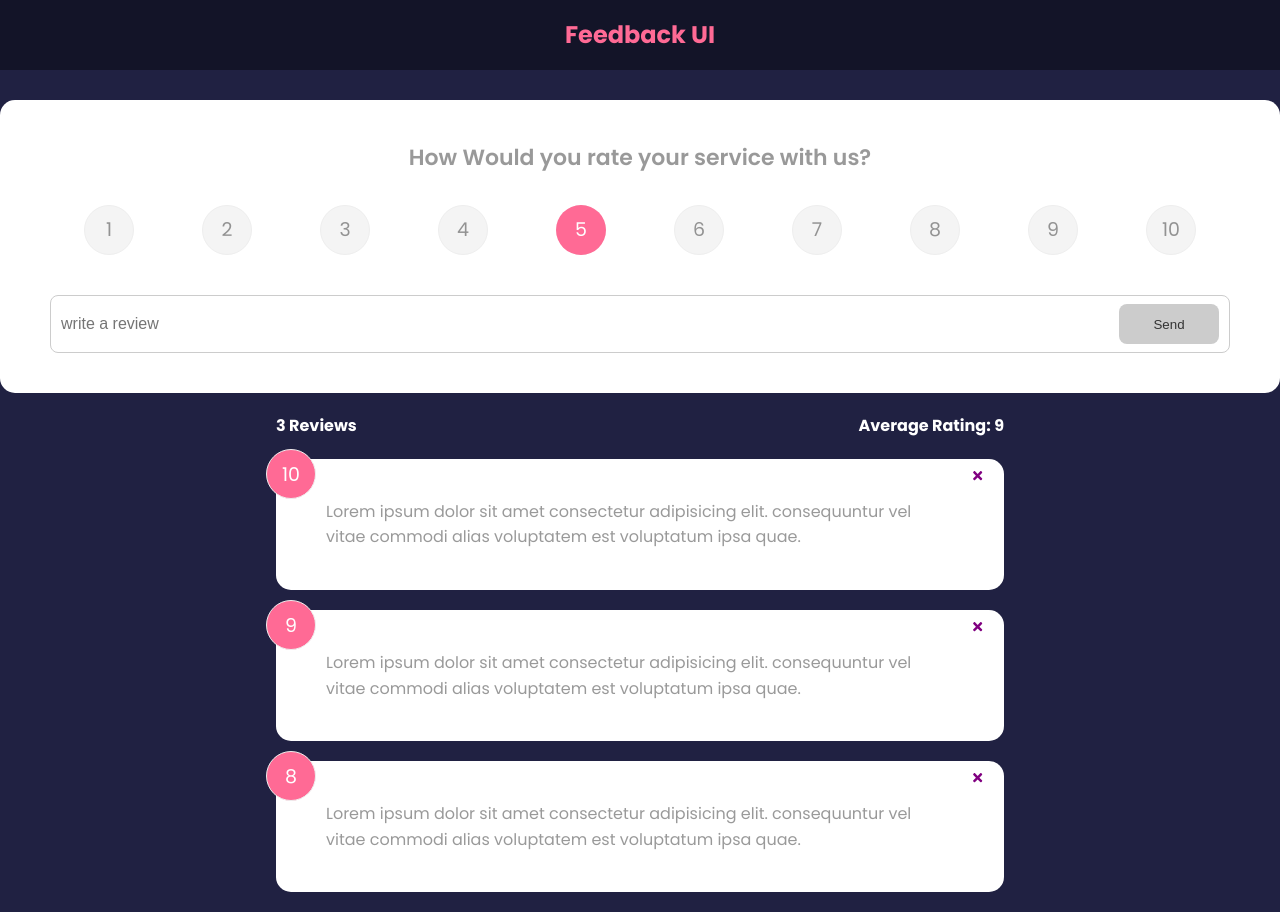
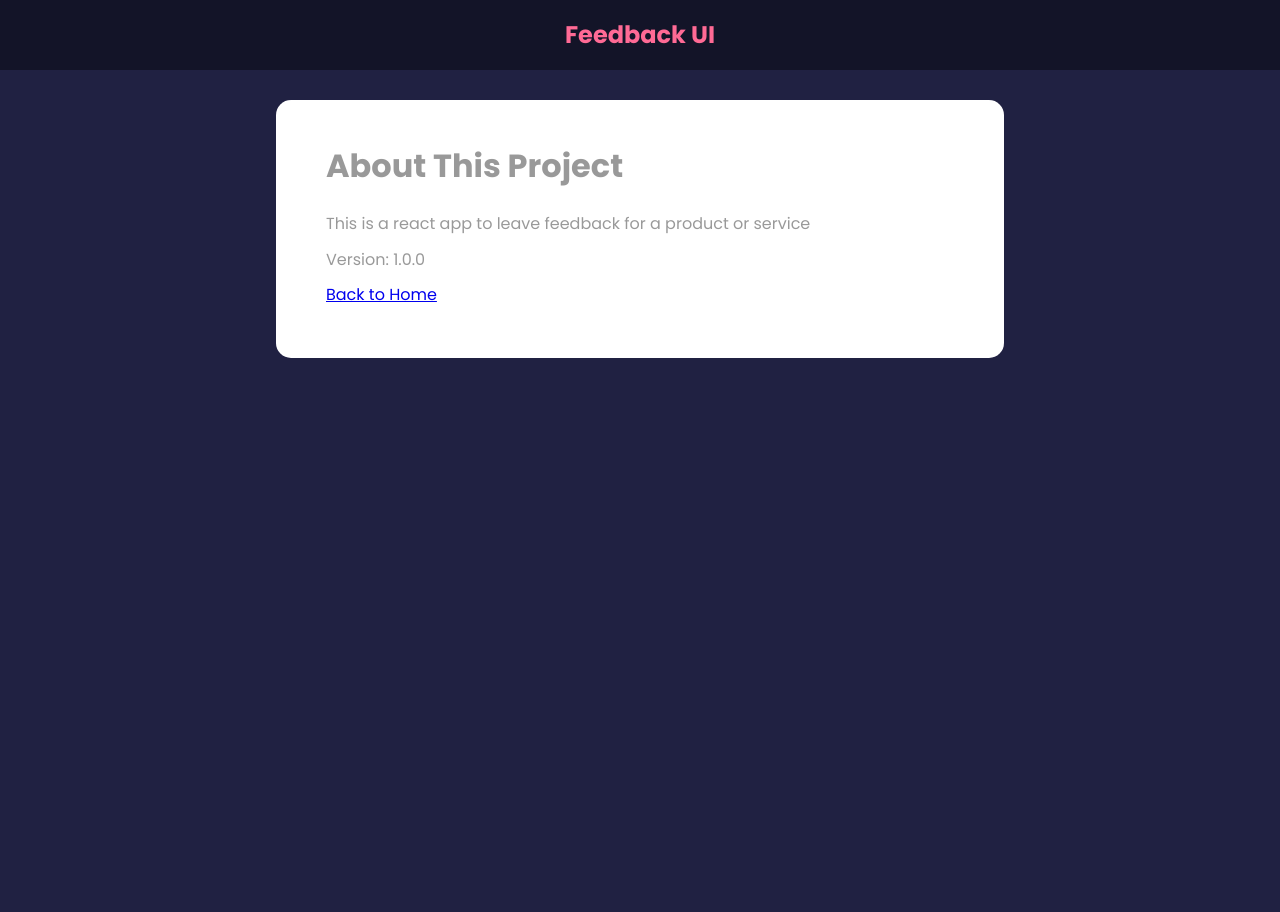
Before and after one commit to PhilipGreene08/feedback-app, a React (Create React App) app: page /about in a window 1280 px wide. After the commit the page ends 800 px from the top, so only its background shows below. Built offline with nearby package versions, Linux system fonts and the light colour scheme.

Commit message:
8th day commit

```diff
--- a/package.json
+++ b/package.json
@@ -6,10 +6,13 @@
     "@testing-library/jest-dom": "^5.16.1",
     "@testing-library/react": "^11.2.7",
     "@testing-library/user-event": "^12.8.3",
+    "framer-motion": "^4.1.17",
     "react": "^17.0.2",
     "react-dom": "^17.0.2",
     "react-icons": "^4.3.1",
+    "react-router-dom": "^6.2.1",
     "react-scripts": "4.0.3",
+    "uuid": "^8.3.2",
     "web-vitals": "^1.1.2"
   },
   "scripts": {
--- a/src/App.js
+++ b/src/App.js
@@ -1,17 +1,21 @@
 import { Fragment } from 'react';
 import { useState } from 'react';
+import { BrowserRouter as Router, Route, Routes } from 'react-router-dom';
 import FeedbackStats from './components/FeedbackStats';
 import FeedbackList from './components/FeedbackList';
 import Header from './components/Header';
 import FeedbackData from './data/FeedbackData';
 import FeedbackForm from './components/FeedbackForm';
+import AboutPage from './pages/AboutPage';
+import { v4 as uuidv4 } from 'uuid';
 //import Card from './components/shared/Card';
 
 function App() {
   const [feedback, setfeedback] = useState(FeedbackData);
 
   const addFeedback = (newFeedback) => {
-    console.log(newFeedback);
+    newFeedback.id = uuidv4();
+    setfeedback([newFeedback, ...feedback]);
   };
 
   const deleteFeedback = (id) => {
@@ -20,14 +24,29 @@
     }
   };
   return (
-    <Fragment>
+    <Router>
       <Header />
-      <FeedbackForm handleAdd={addFeedback} />
       <div className='container'>
-        <FeedbackStats feedback={feedback} />
-        <FeedbackList feedback={feedback} handleDelete={deleteFeedback} />
+        <Routes>
+          <Route
+            exact
+            path='/'
+            element={
+              <Fragment>
+                <FeedbackForm handleAdd={addFeedback} />
+                <FeedbackStats feedback={feedback} />
+                <FeedbackList
+                  feedback={feedback}
+                  handleDelete={deleteFeedback}
+                />
+              </Fragment>
+            }
+          ></Route>
+
+          <Route path='/about' element={<AboutPage />} />
+        </Routes>
       </div>
-    </Fragment>
+    </Router>
   );
 }
 
--- a/src/components/FeedbackList.jsx
+++ b/src/components/FeedbackList.jsx
@@ -1,17 +1,40 @@
 import PropTypes from 'prop-types';
 import Feedbackitem from './Feedbackitem';
+import { motion, AnimatePresence } from 'framer-motion';
 
 function FeedbackList({ feedback, handleDelete }) {
   if (!feedback || feedback.length === 0) {
     return <p>No Feedback Yet</p>;
   }
+
   return (
     <div className='feedback-list'>
-      {feedback.map((item) => (
-        <Feedbackitem key={item.id} item={item} handleDelete={handleDelete} />
-      ))}
+      <AnimatePresence>
+        {feedback.map((item) => (
+          <motion.div
+            key={item.id}
+            initial={{ opacity: 0 }}
+            animate={{ opacity: 1 }}
+            exit={{ opacity: 0 }}
+          >
+            <Feedbackitem
+              key={item.id}
+              item={item}
+              handleDelete={handleDelete}
+            />
+          </motion.div>
+        ))}
+      </AnimatePresence>
     </div>
   );
+
+  // return (
+  //   <div className='feedback-list'>
+  //     {feedback.map((item) => (
+  //       <Feedbackitem key={item.id} item={item} handleDelete={handleDelete} />
+  //     ))}
+  //   </div>
+  // );
 }
 
 FeedbackList.propTypes = {
--- /dev/null
+++ b/src/pages/AboutPage.jsx
@@ -0,0 +1,18 @@
+import Card from '../components/shared/Card';
+
+function AboutPage() {
+  return (
+    <Card>
+      <div className='about'>
+        <h1>About This Project</h1>
+        <p>This is a react app to leave feedback for a product or service</p>
+        <p>Version: 1.0.0</p>
+        <p>
+          <a href='/'>Back to Home</a>
+        </p>
+      </div>
+    </Card>
+  );
+}
+
+export default AboutPage;
```
Also changed, not shown: 1 other file (tests, documents, lock files or other folders).
